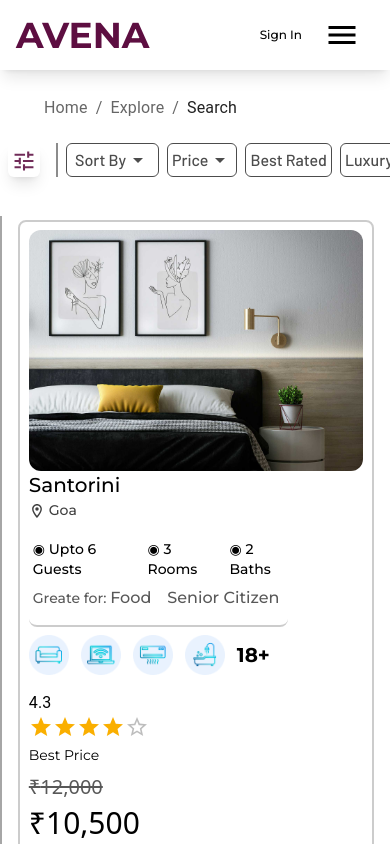
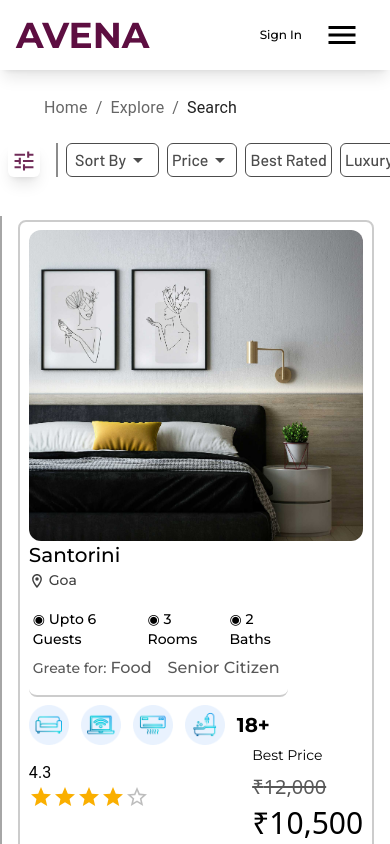
Before and after one commit to CoderAnshul/hotel-web, a React app: page /explore in a window 390 px wide. Shown: the top 844 px of the page. Built offline with nearby package versions, Linux system fonts and the light colour scheme; the HTML template or start-up script is replaced by a standard one.

Commit message:
css optimization in the box section

```diff
--- a/src/Pages/Explore.jsx
+++ b/src/Pages/Explore.jsx
@@ -818,9 +818,9 @@ const Explore = () => {
                         ◉ {item.baths} Baths
                       </h3>
                     </div>
-                    <div className=" w-full min-h-14 items-center gap-4 flex gap  border-b-2  border-black border-opacity-20 outline-none p-1 rounded-lg -mt-4">
-                      <h3 className="text-md font-primaryMedium opacity-65">
-                        <span className="text-sm font-primaryMedium">
+                    <div className=" w-full min-h-14 items-center gap-4 flex gap  border-b-2  border-black border-opacity-20 outline-none p-1 rounded-lg -mt-4 shrink-0">
+                      <h3 className="text-md font-primaryMedium opacity-65 flex items-center gap-1 whitespace-nowrap">
+                        <span className="text-sm font-primaryMedium ">
                           Greate for:{" "}
                         </span>
                         Food
@@ -852,6 +852,7 @@ const Explore = () => {
 
                   <div className="price-section w-full md:w-[250px] md:h-full    md:px-4 md:border-l-2 border-black border-opacity-20 md:text-center">
                     <div className=" md:mt-2">
+                      <div className="flex md:block justify-between ">
                       <Box
                         sx={{
                           "& > legend": { mt: 2 },
@@ -866,6 +867,7 @@ const Explore = () => {
                           }}
                         />
                       </Box>
+                      <div>
                       <p className="text-sm font-primaryRegular">Best Price</p>
                       <div className="old-price text-xl mt-2 line-through opacity-65">
                         ₹{item.oldprice}
@@ -873,10 +875,12 @@ const Explore = () => {
                       <div className="new-price text-3xl mt-1">
                         ₹{item.newprice}
                       </div>
+                      </div>
+                      </div>
                     </div>
 
                     <div className="checkout font-primaryLight lg:p-3 lg:pl-5 lg:pr-5  pb-2 md:pb-0">
-                      <button className="lg:py-2 py-4 lg:pl-10 lg:pr-10 md:p-3 md:mt-[12px] md:text-sm w-full mt-3 text-md lg:text-sm bg-[#5D0E41] text-white transition-all hover:bg-[#000]  rounded-xl font-primaryMedium">
+                      <button className="lg:py-2 py-4 lg:pl-10  lg:pr-10 md:p-3 md:mt-[12px] md:text-sm w-full mt-3 text-md lg:text-sm bg-[#5D0E41] text-white transition-all hover:bg-[#000]  rounded-xl font-primaryMedium">
                         View
                         <ArrowForwardIcon className="ml-3" />
                       </button>
```
